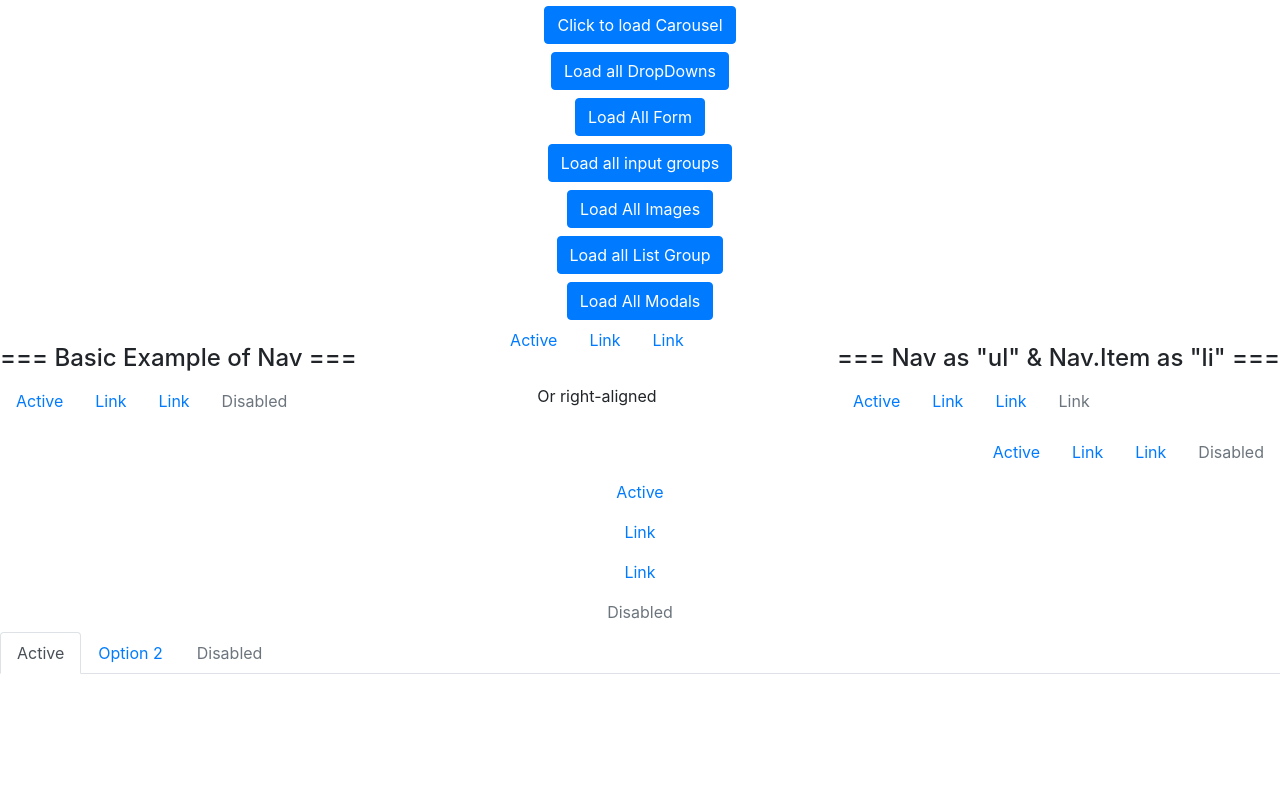
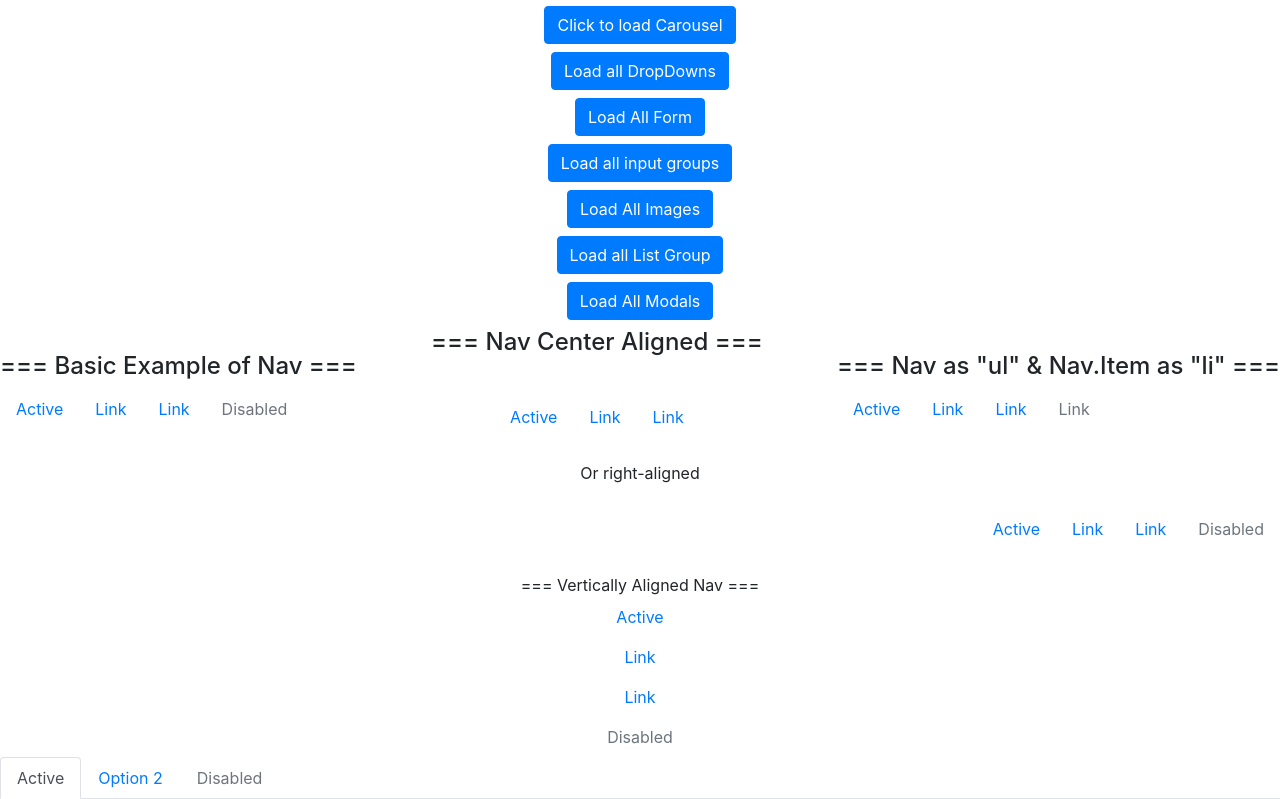
Before and after one commit to Khwajapasha/Boosrtrap-Practice, a React (Create React App) app: page / in a window 1280 px wide. Shown: the part 450-1249 px from the top of the page. Before the commit the page ends 1124 px from the top, so only its background shows below. Built offline with nearby package versions, Linux system fonts and the light colour scheme.

Commit message:
Initial commit

```diff
--- a/src/Component/MainBodySection/NavsComponent/NavAlignment.jsx
+++ b/src/Component/MainBodySection/NavsComponent/NavAlignment.jsx
@@ -2,8 +2,10 @@ import React from "react";
 import { Nav } from "react-bootstrap";
 export const NavAlignment = () => {
   return (
-    <div>
-      <Nav className="justify-content-center" activeKey="/home">
+    <div className="mt-2">
+      <h4> === Nav Center Aligned ===</h4>
+      <br />
+      <Nav className="justify-content-center mt-2" activeKey="/home">
         <Nav.Item>
           <Nav.Link href="/home">Active</Nav.Link>
         </Nav.Item>
--- a/src/Component/MainBodySection/NavsComponent/NavVerticalAlignment.jsx
+++ b/src/Component/MainBodySection/NavsComponent/NavVerticalAlignment.jsx
@@ -3,6 +3,8 @@ import { Nav } from "react-bootstrap";
 export const NavVerticalAlignment = () => {
   return (
     <div>
+      <br />
+      === Vertically Aligned Nav ===
       <Nav defaultActiveKey="/home" className="flex-column">
         <Nav.Link href="/home">Active</Nav.Link>
         <Nav.Link eventKey="link-1">Link</Nav.Link>
```
